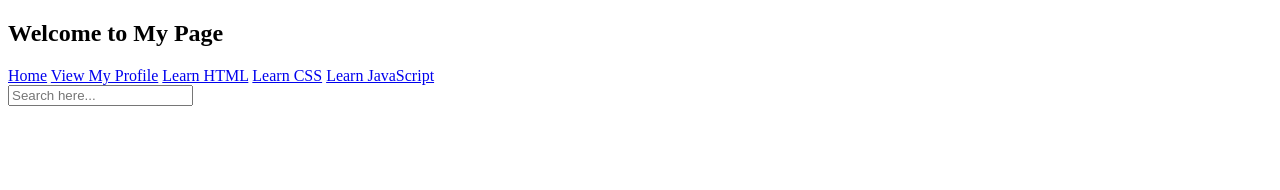
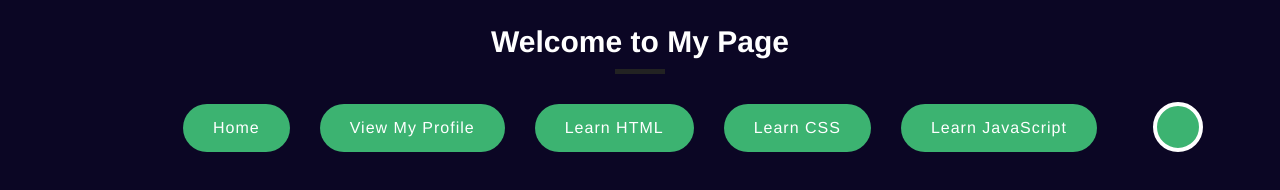
Before and after one commit to senthilsp41/senthilsp41.github.io, a plain HTML site: page index.html in a window 1280 px wide. Drawn offline with Linux system fonts and the light colour scheme.

Commit message:
Update index.html

```diff
--- a/index.html
+++ b/index.html
@@ -6,7 +6,7 @@
 <Meta Name="Viewport" Content="Width=Device-Width, Initial-Scale=1.0">
 <Title>Senthil.github.io</Title>
 
-    <Link Rel="Stylesheet" Href="index1.Css">
+    <Link Rel="Stylesheet" Href="index.Css">
 
 
 
```
